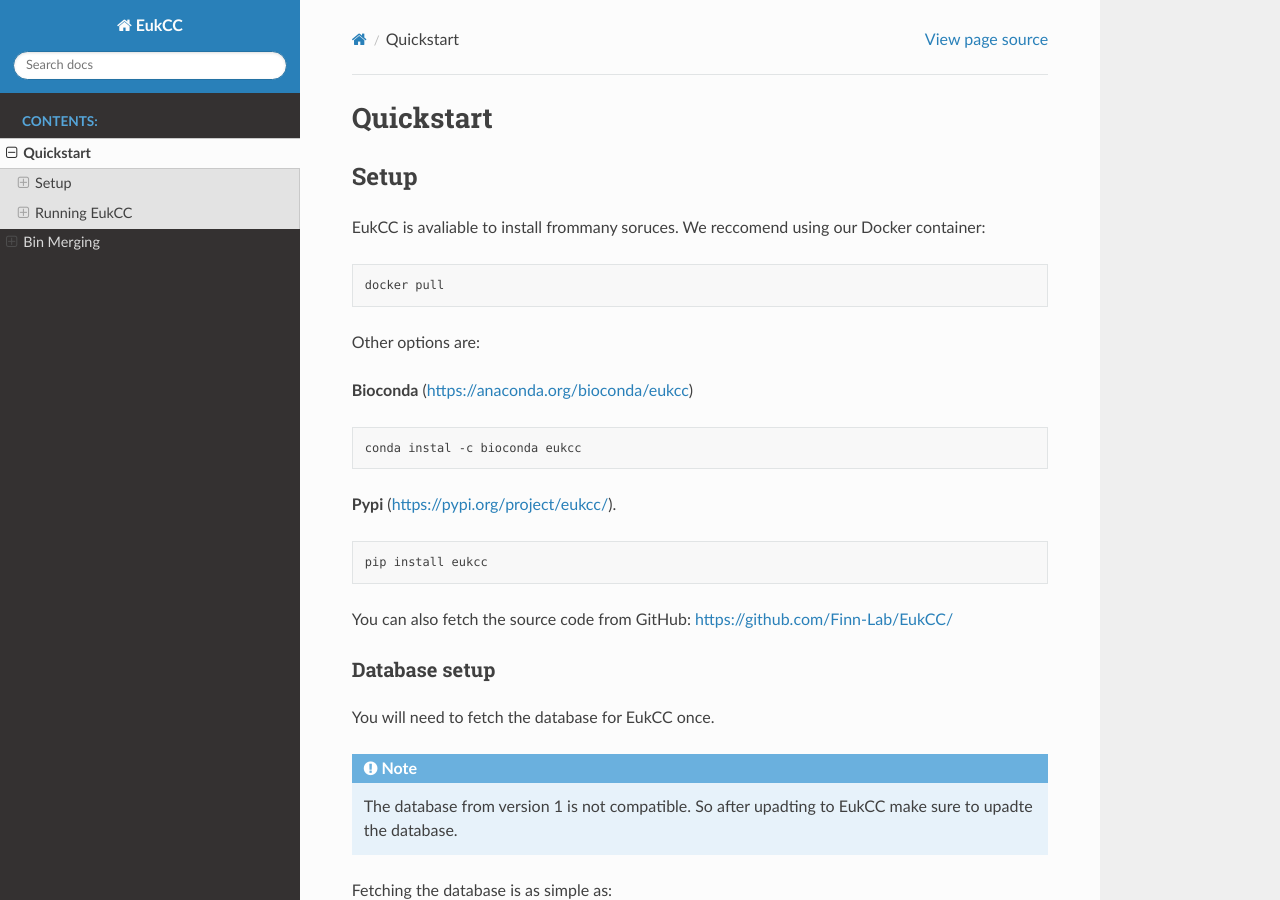
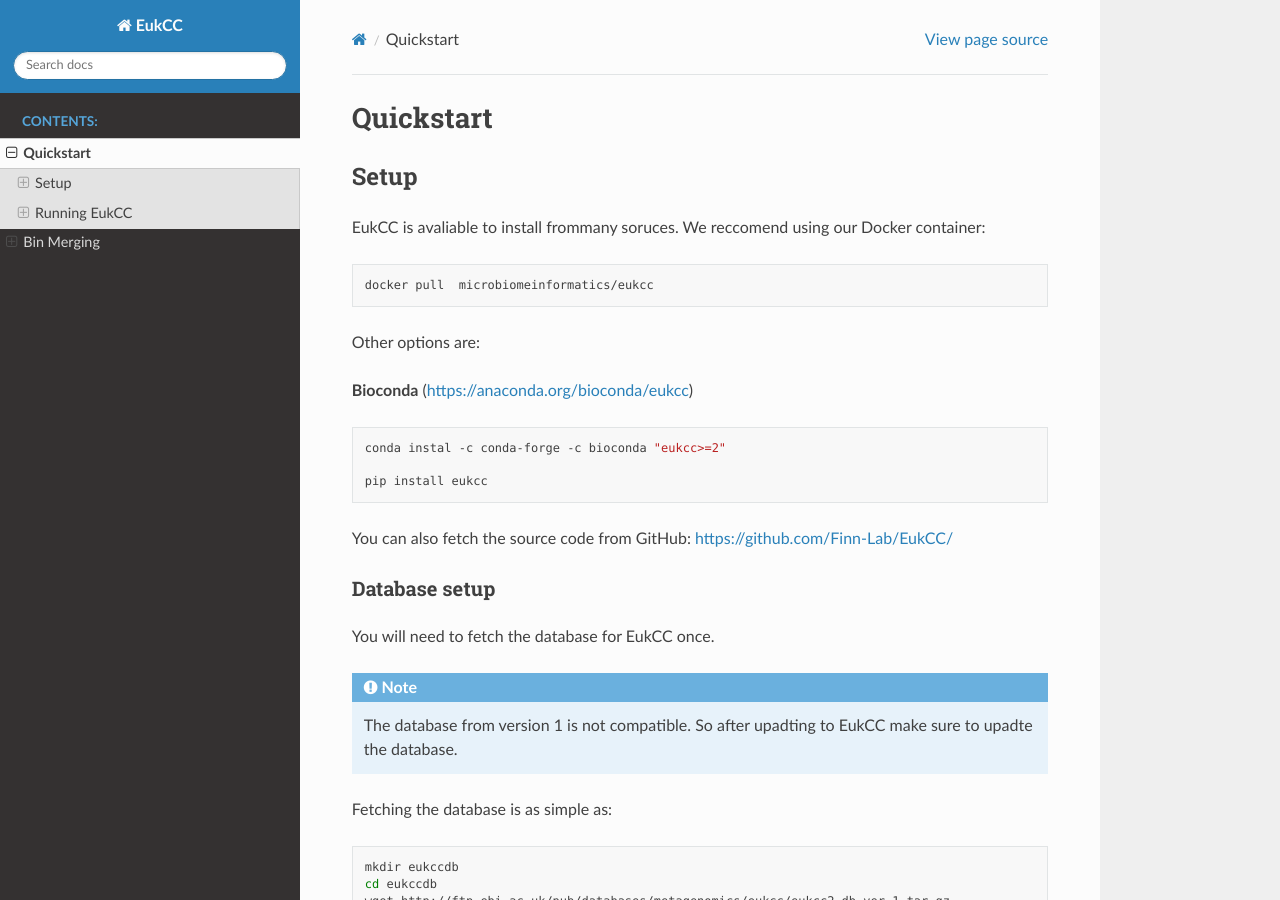
Before and after one commit to EBI-Metagenomics/EukCC, a Sphinx documentation site: the page built from docs/quickstart.rst, in a window 1280 px wide and 900 px high. Built offline with Sphinx 7.4.7 and the Read the Docs theme 2.0.0, drawn with Linux system fonts in a browser that asks for light colours.

Commit message:
update install instruction

```diff
--- a/docs/quickstart.rst
+++ b/docs/quickstart.rst
@@ -9,7 +9,7 @@
 
 .. code-block:: shell
 
-    docker pull
+    docker pull  microbiomeinformatics/eukcc
 
 Other options are:
 
@@ -17,11 +17,7 @@
 
 .. code-block:: shell
 
-    conda instal -c bioconda eukcc
-
-**Pypi** (https://pypi.org/project/eukcc/).
-
-.. code-block:: shell
+    conda instal -c conda-forge -c bioconda "eukcc>=2"
 
     pip install eukcc
 
```
Also changed, not shown: README.md (+2 -2 lines).
